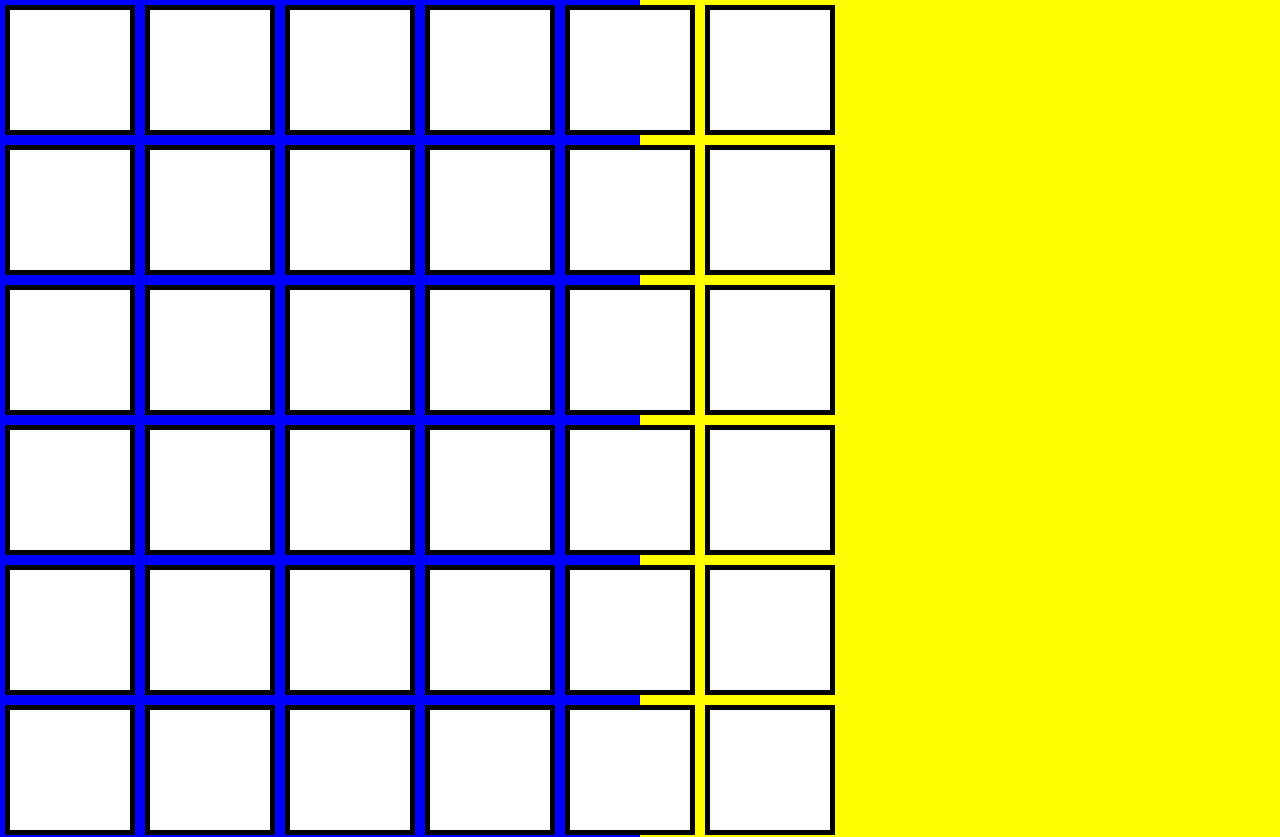
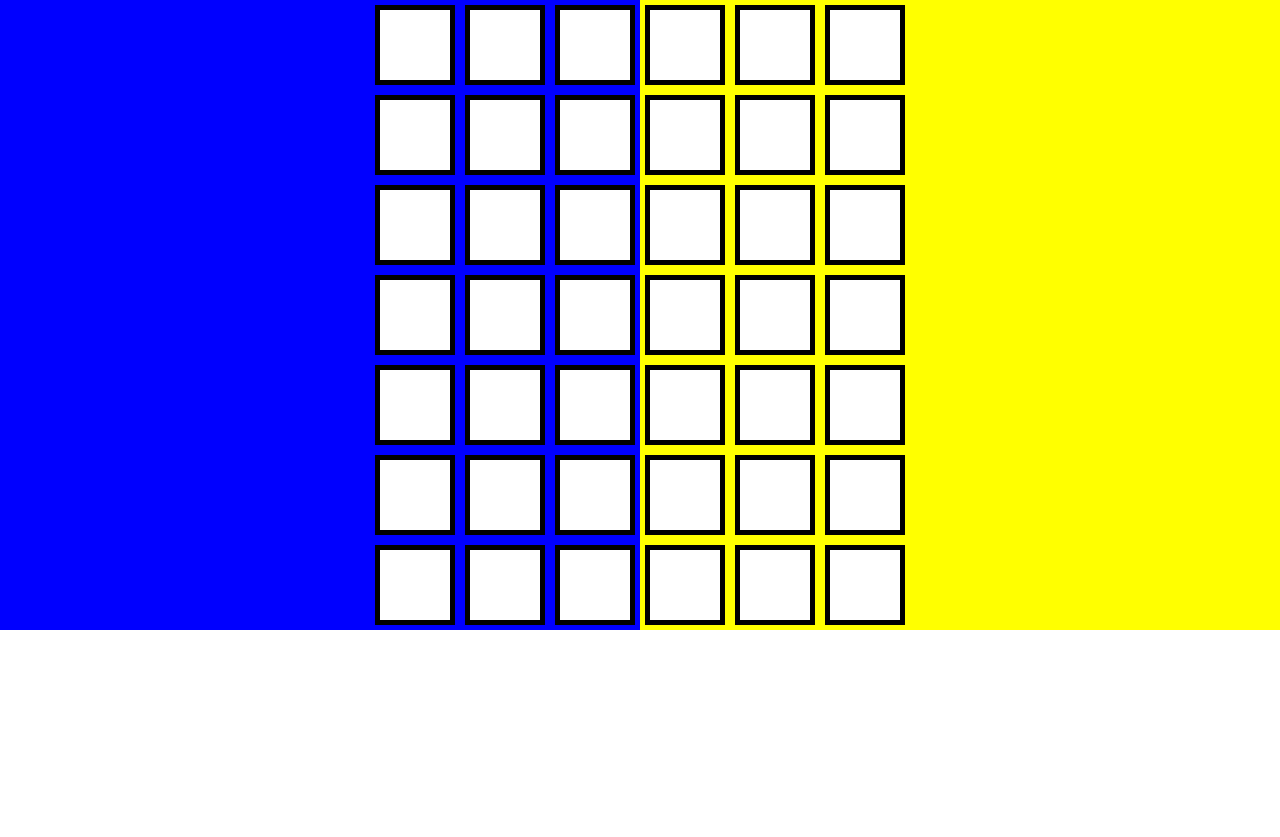
Before and after one commit to Wi11iamYuan/PROJECT-TURTLE, a React (Create React App) app in the folder turtle/: page / in a window 1280 px wide. Shown: the top 837 px of the page. After the commit the page ends 800 px from the top, so only its background shows below. Built offline with nearby package versions, Linux system fonts and the light colour scheme.

Commit message:
changed favicon, centered text boxes

```diff
--- a/turtle/public/index.html
+++ b/turtle/public/index.html
@@ -2,7 +2,7 @@
 <html lang="en">
   <head>
     <meta charset="utf-8" />
-    <link rel="icon" href="./turtle.jpg" />
+    <link rel="icon" href="./turtle1.png" />
     <meta name="viewport" content="width=device-width, initial-scale=1" />
     <meta name="theme-color" content="#000000" />
     <meta
--- a/turtle/src/App.css
+++ b/turtle/src/App.css
@@ -9,14 +9,13 @@
 
 .row{
   display:flex;
-  flex-direction:'row';
+  justify-content: center;
 }
 
 .box {
   display: flex;
-  flex-direction: 'row';
-  width: 100px;
-  height: 100px;
+  width: 50px;
+  height: 50px;
   background-color: white;
   border: 5px solid #000;
   padding: 10px;
```
Also changed, not shown: turtle/src/title.js (added, +12 -0 lines), turtle/public/turtle1.png (added).
